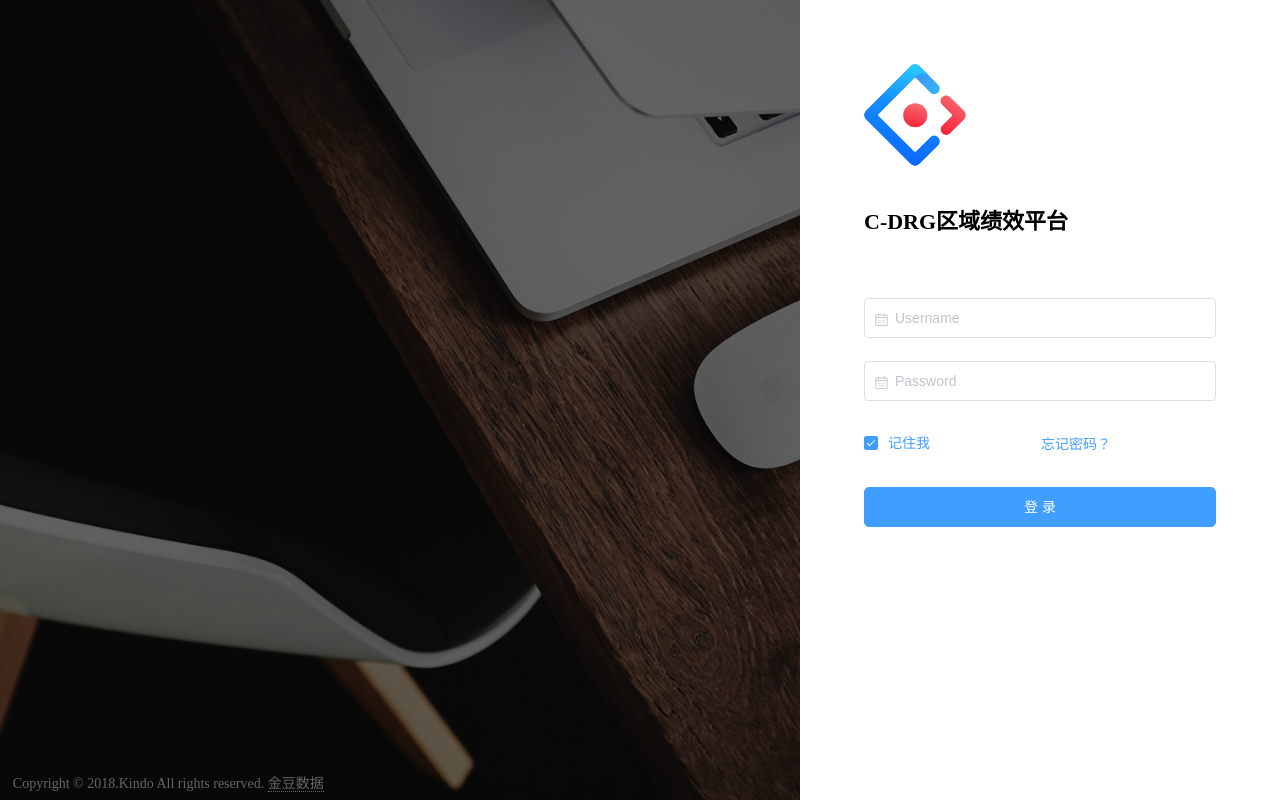
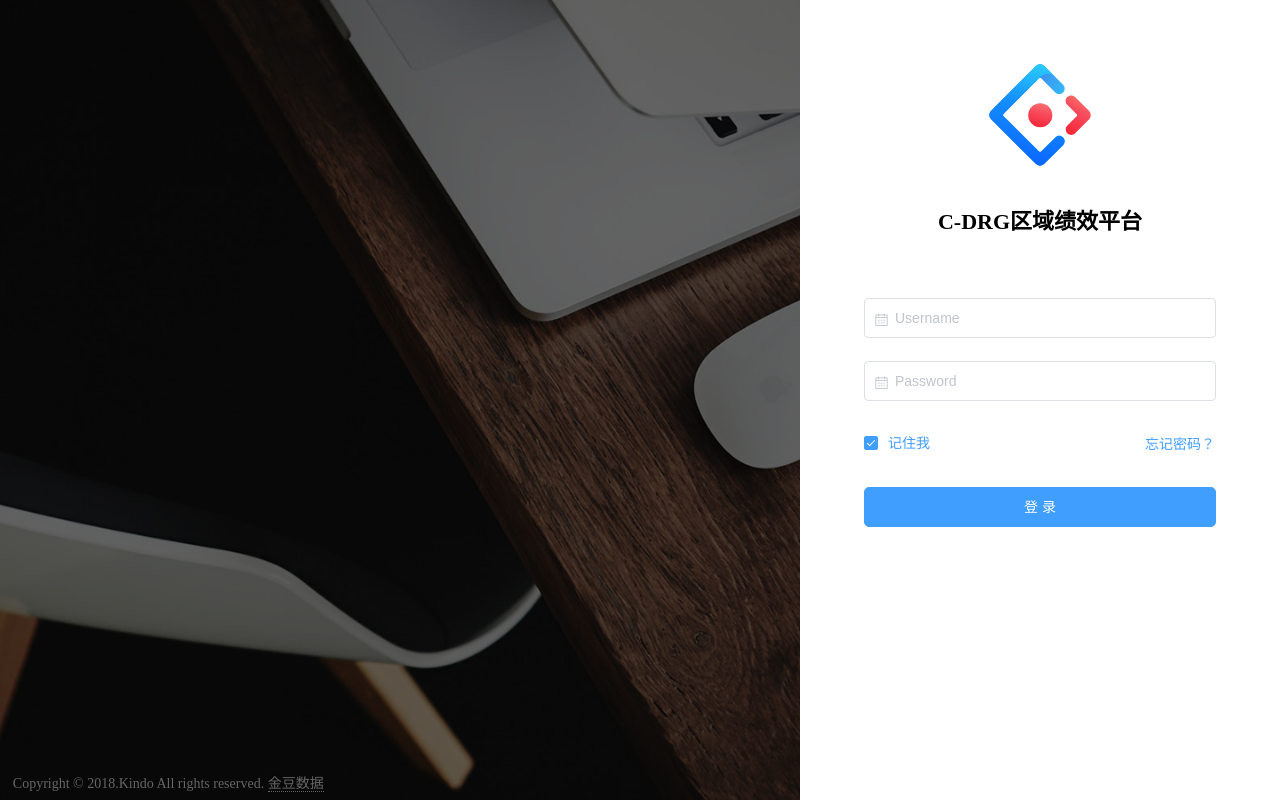
Before and after one commit to pengzhen-developer/vue-admin, a Vue app: page /#/login in a window 1280 px wide. Built offline with nearby package versions, Linux system fonts and the light colour scheme.

Commit message:
1. 添加常用的样式

```diff
--- a/src/assets/css/global.css
+++ b/src/assets/css/global.css
@@ -1,4 +1,14 @@
 @import './normalize.css';
+
+.text-center {
+  text-align: center;
+}
+.text-left {
+  text-align: left;
+}
+.text-right {
+  text-align: right;
+}
 
 ::-webkit-scrollbar {
   width: 12px;
```
